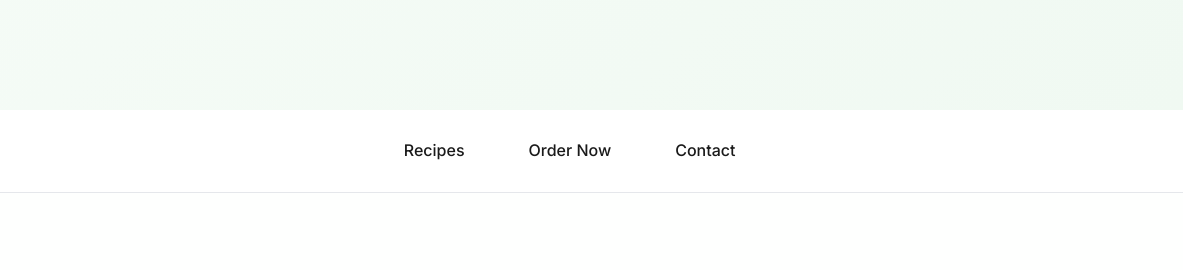
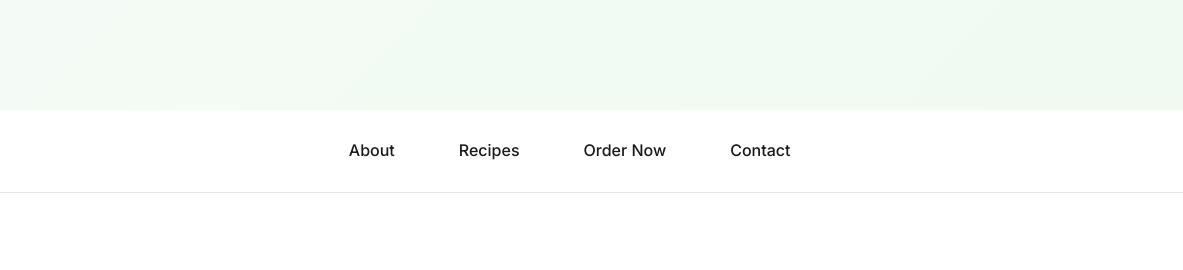
Before and after one commit to RnbWd/nuts-pet-food, a plain HTML site: page index.html in a window 1280 px wide. Shown: the part 900-1170 px from the top of the page, 97-1280 px from the left. Drawn offline with Linux system fonts and the light colour scheme.

Commit message:
add about

```diff
--- a/index.html
+++ b/index.html
@@ -349,6 +349,11 @@
         background: rgba(45, 122, 66, 0.1);
       }
 
+      /* Hide About link on mobile */
+      .nav-menu .nav-about {
+        display: none;
+      }
+
       /* ---------- Sections (Mobile First) ---------- */
       section {
         max-width: 1200px;
@@ -657,6 +662,11 @@
           width: 80%;
         }
 
+        /* Show About link on tablet and larger */
+        .nav-menu .nav-about {
+          display: block;
+        }
+
         /* Hero section improvements */
         header.hero {
           padding: 6rem 2rem 8rem;
@@ -916,6 +926,7 @@
         </a>
         <div class="nav-menu">
           <ul>
+            <li><a href="#about" class="nav-about">About</a></li>
             <li><a href="#recipes">Recipes</a></li>
             <li><a href="#order">Order Now</a></li>
             <li><a href="#contact">Contact</a></li>
```
